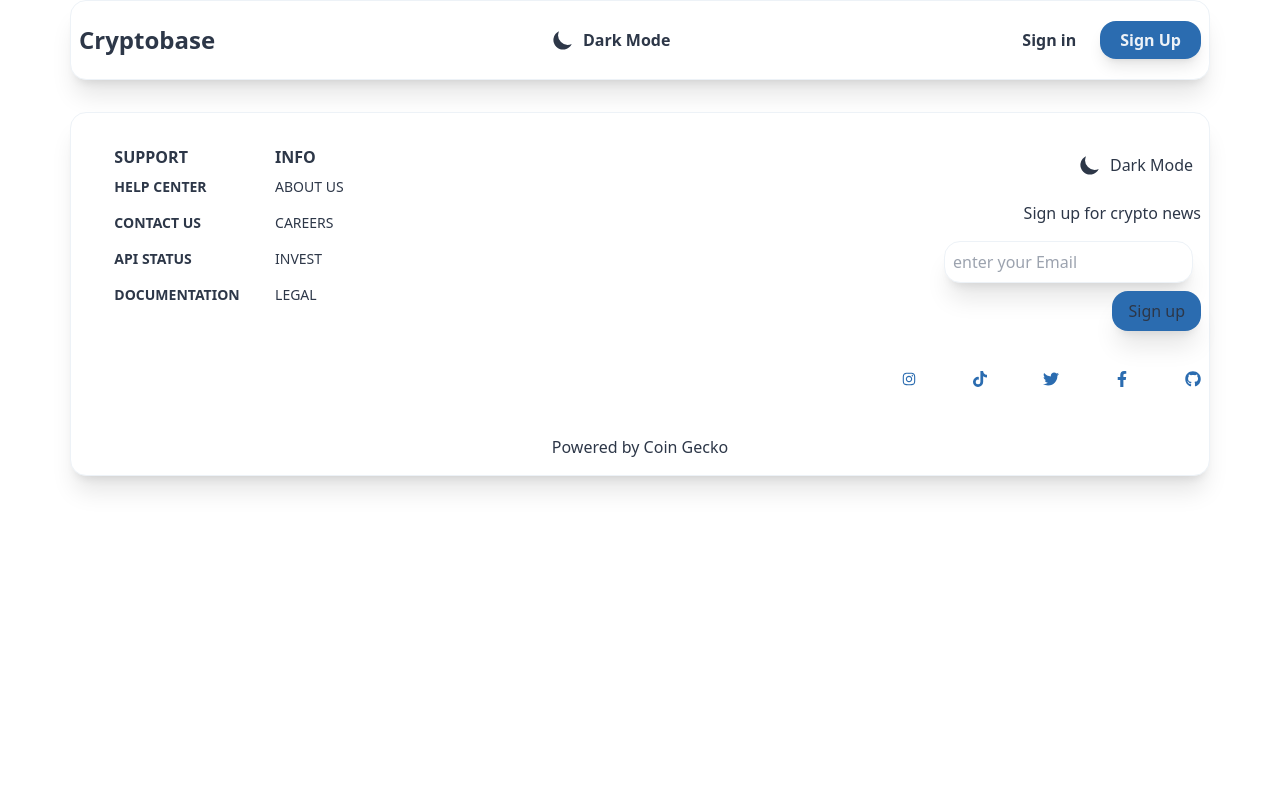
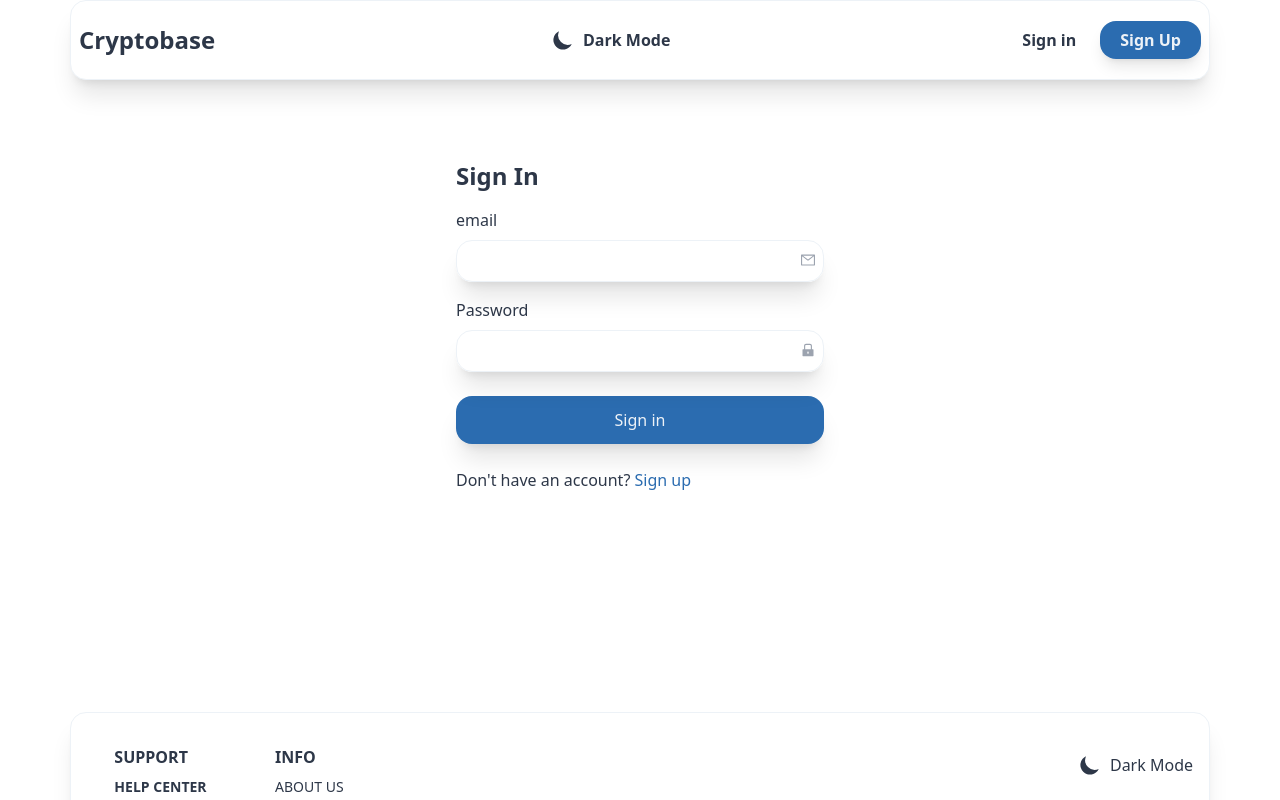
Before and after one commit to DaveyMelero/Crypto-Base, a React (Create React App) app in the folder currency/: page /signin in a window 1280 px wide. Shown: the top 800 px of the page. Built offline with nearby package versions, Linux system fonts and the light colour scheme; no server answers.

Commit message:
finish the Signin and Signup file

```diff
--- a/currency/src/components/Footer.jsx
+++ b/currency/src/components/Footer.jsx
@@ -37,8 +37,8 @@
                  <p className='text-center md:text-right'>Sign up for crypto news</p>
                  <div className='py-4'>
                     <form>
-                        <input className='bg-primary border border-input p-2 mr-2 w-full shadow-xl rounded-2xl md:w-auto 'type="email" placeholder='enter your Email' />
-                        <button className='bg-button text-btnText px-4 p-2 w-full rounded-2xl shadow-xl hover:shadow-2xl md:w-auto my-2'>Sign up</button>
+                      <input className='bg-primary border border-input p-2 mr-2 w-full shadow-xl rounded-2xl md:w-auto 'type="email" placeholder='enter your Email' />
+                    <button className='bg-button text-btntext px-4 p-2 w-full rounded-2xl shadow-xl hover:shadow-2xl md:w-auto my-2'>Sign up</button>
                     </form>
                  </div>
                  <div className='flex py-4 justify-between text-accent'>
--- a/currency/src/routes/Signin.jsx
+++ b/currency/src/routes/Signin.jsx
@@ -1,9 +1,33 @@
 import React from 'react'
+import { AiFillLock, AiOutlineMail } from 'react-icons/ai'
+import { Link } from 'react-router-dom'
 
 const Signin = () => {
   return (
     <div>
-
+      <div className='max-w-[400px] mx-auto min-h-[600px] px-4 py-20'>
+        <h1 className='text-2xl font-bold'>Sign In</h1>
+        <form>
+          <div className='my-4'>
+            <label>email</label>
+            <div className='my-2 w-full relative rounded-2xl shadow-xl'>
+              <input className='w-full p-2 bg-primary border border-input rounded-2xl' type="email" />
+              <AiOutlineMail className='absolute right-2 top-3 text-gray-400'/>
+            </div>
+          </div>
+          <div className='my-4'>
+            <label>Password</label>
+            <div className='my-2 w-full relative rounded-2xl shadow-xl'>
+              <input className='w-full p-2 bg-primary border border-input rounded-2xl' type="password" />
+              <AiFillLock className='absolute right-2 top-3 text-gray-400'/>
+            </div>
+          </div>
+          <button className='w-full my-2 p-3 bg-button text-btntext rounded-2xl shadow-xl'>Sign in</button>
+        </form>
+        <p className='my-4'>
+          Don't have an account? <Link to='/signup' className='text-accent'>Sign up</Link>
+        </p>
+      </div>
     </div>
   )
 }
--- a/currency/src/routes/Signup.jsx
+++ b/currency/src/routes/Signup.jsx
@@ -1,10 +1,34 @@
 import React from 'react'
+import { AiFillLock, AiOutlineMail } from 'react-icons/ai'
+import { Link } from 'react-router-dom'
 
 const Signup = () => {
   return (
     <div>
-
+    <div className='max-w-[400px] mx-auto min-h-[600px] px-4 py-20'>
+      <h1 className='text-2xl font-bold'>Sign Up</h1>
+      <form>
+        <div className='my-4'>
+          <label>email</label>
+          <div className='my-2 w-full relative rounded-2xl shadow-xl'>
+            <input className='w-full p-2 bg-primary border border-input rounded-2xl' type="email" />
+            <AiOutlineMail className='absolute right-2 top-3 text-gray-400'/>
+          </div>
+        </div>
+        <div className='my-4'>
+          <label>Password</label>
+          <div className='my-2 w-full relative rounded-2xl shadow-xl'>
+            <input className='w-full p-2 bg-primary border border-input rounded-2xl' type="password" />
+            <AiFillLock className='absolute right-2 top-3 text-gray-400'/>
+          </div>
+        </div>
+        <button className='w-full my-2 p-3 bg-button text-btntext rounded-2xl shadow-xl'>Sign Up</button>
+      </form>
+      <p className='my-4'>
+        Alreaady have an account? <Link to='/signin' className='text-accent'>Sign in</Link>
+      </p>
     </div>
+  </div>
   )
 }
 
```
